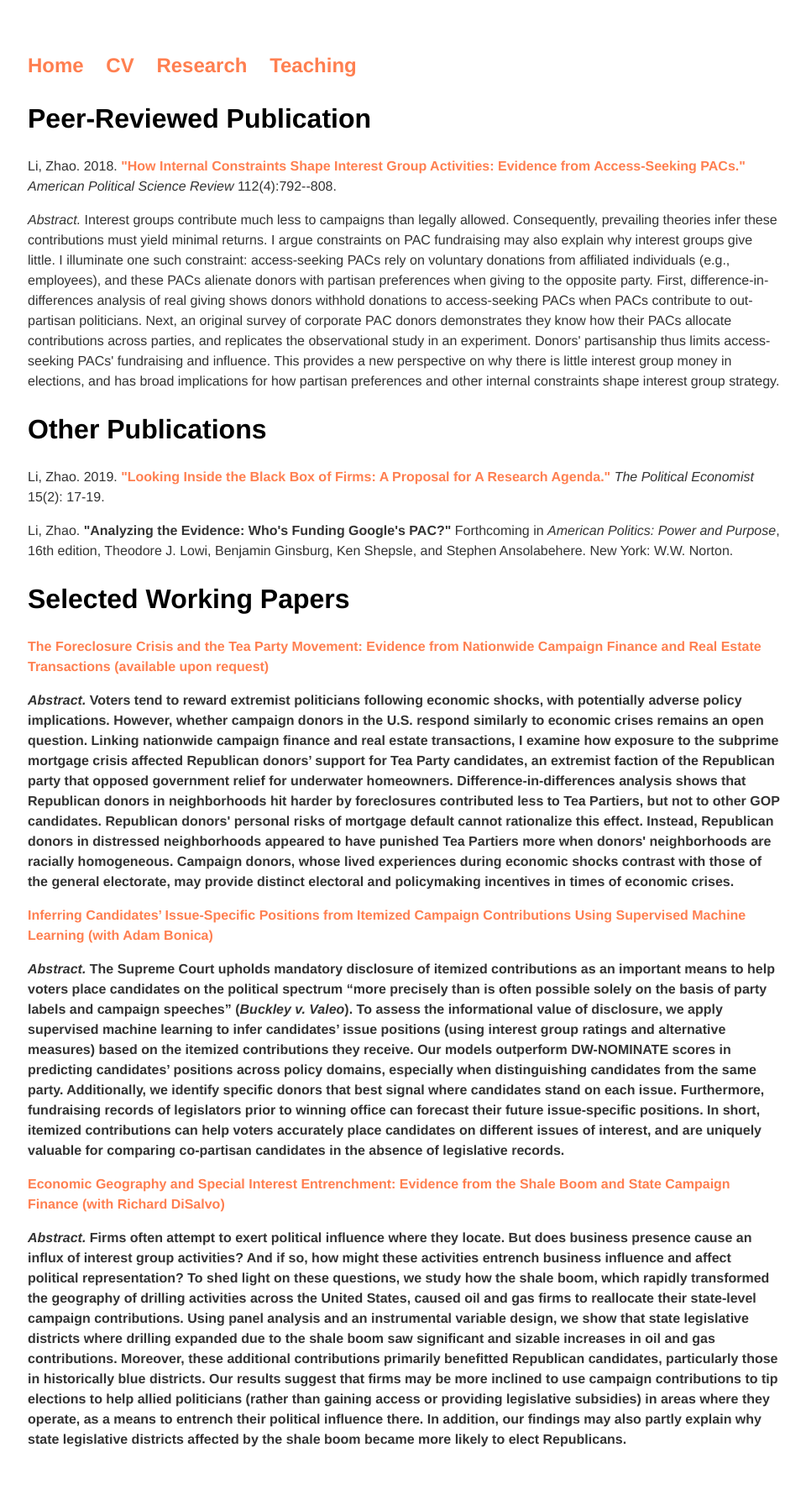
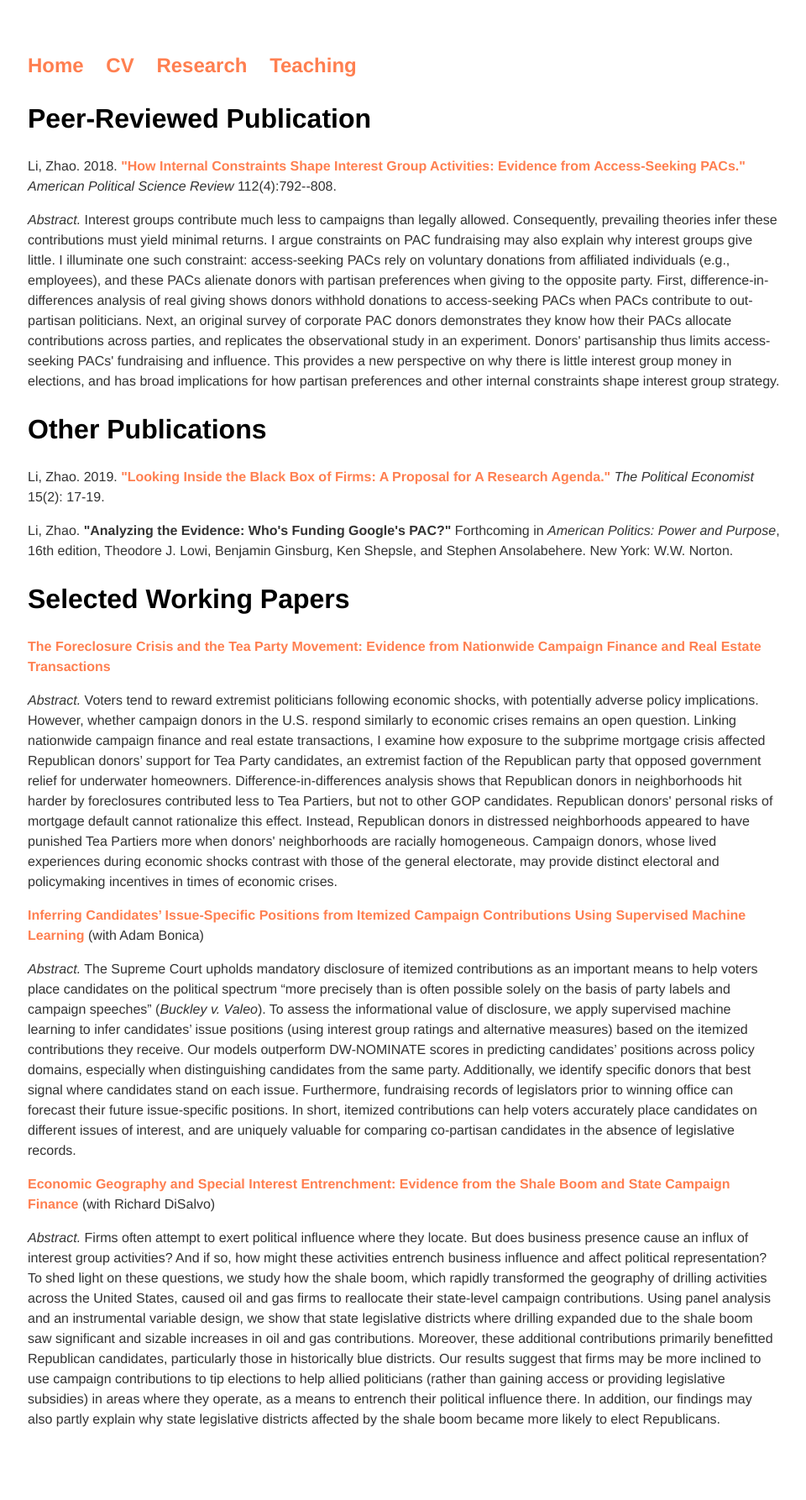
Before and after one commit to zhaoliresearch/zhaoliresearch.github.io, a Jekyll site: the page built from research/index.html, in a window 1280 px wide. Shown: the whole page at 84% size, without its empty margins (159-1119 px from the left). Built offline with Jekyll 4.4.1, drawn with Linux system fonts in a browser that asks for light colours; after the commit the page ends 1762 px from its top, so only the background shows below that.

Commit message:
Update index.html

```diff
--- a/research/index.html
+++ b/research/index.html
@@ -10,10 +10,10 @@
 <p>Li, Zhao. 2019. <b><a href="https://docs.google.com/viewer?a=v&pid=sites&srcid=dW1pY2guZWR1fHBvbGl0aWNhbC1lY29ub21pc3QtbmV3c2xldHRlcnxneDo2ZjY0NzVhMzJjNWE0NzZi">"Looking Inside the Black Box of Firms: A Proposal for A Research Agenda."</a></b> <i>The Political Economist</i> 15(2): 17-19.</p>
 <p>Li, Zhao. <b>"Analyzing the Evidence: Who's Funding Google's PAC?"</a></b> Forthcoming in <i>American Politics: Power and Purpose</i>, 16th edition, Theodore J. Lowi, Benjamin Ginsburg, Ken Shepsle, and Stephen Ansolabehere. New York: W.W. Norton.</p>
 <h2>Selected Working Papers </h2>
-<p><b><a href="https://www.dropbox.com/s/lizcouvz3aqu6am/Zhao%20Li_Housing%20Crash%20and%20Political%20Extremism.pdf?dl=0">The Foreclosure Crisis and the Tea Party Movement: Evidence from Nationwide Campaign Finance and Real Estate Transactions</b> (available upon request)</p>
+<p><b><a href="https://www.dropbox.com/s/lizcouvz3aqu6am/Zhao%20Li_Housing%20Crash%20and%20Political%20Extremism.pdf?dl=0">The Foreclosure Crisis and the Tea Party Movement: Evidence from Nationwide Campaign Finance and Real Estate Transactions</b> </a></p>
 <p><i>Abstract.</i> Voters tend to reward extremist politicians following economic shocks, with potentially adverse policy implications. However, whether campaign donors in the U.S. respond similarly to economic crises remains an open question. Linking nationwide campaign finance and real estate transactions, I examine how exposure to the subprime mortgage crisis affected Republican donors’ support for Tea Party candidates, an extremist faction of the Republican party that opposed government relief for underwater homeowners. Difference-in-differences analysis shows that Republican donors in neighborhoods hit harder by foreclosures contributed less to Tea Partiers, but not to other GOP candidates. Republican donors' personal risks of mortgage default cannot rationalize this effect. Instead, Republican donors in distressed neighborhoods appeared to have punished Tea Partiers more when donors' neighborhoods are racially homogeneous. Campaign donors, whose lived experiences during economic shocks contrast with those of the general electorate, may provide distinct electoral and policymaking incentives in times of economic crises.</p>
-<p><b><a href="https://www.dropbox.com/s/9b0g9fts8vtcvwl/Bonica%20and%20Li_APSA%202019%20paper.pdf?dl=0">Inferring Candidates’ Issue-Specific Positions from Itemized Campaign Contributions Using Supervised Machine Learning</b> (with Adam Bonica)</p>
+<p><b><a href="https://www.dropbox.com/s/9b0g9fts8vtcvwl/Bonica%20and%20Li_APSA%202019%20paper.pdf?dl=0">Inferring Candidates’ Issue-Specific Positions from Itemized Campaign Contributions Using Supervised Machine Learning</b></a> (with Adam Bonica)</p>
 <p><i>Abstract.</i> The Supreme Court upholds mandatory disclosure of itemized contributions as an important means to help voters place candidates on the political spectrum “more precisely than is often possible solely on the basis of party labels and campaign speeches” (<i>Buckley v. Valeo</i>). To assess the informational value of disclosure, we apply supervised machine learning to infer candidates’ issue positions (using interest group ratings and alternative measures) based on the itemized contributions they receive. Our models outperform DW-NOMINATE scores in predicting candidates’ positions across policy domains, especially when distinguishing candidates from the same party. Additionally, we identify specific donors that best signal where candidates stand on each issue. Furthermore, fundraising records of legislators prior to winning office can forecast their future issue-specific positions. In short, itemized contributions can help voters accurately place candidates on different issues of interest, and are uniquely valuable for comparing co-partisan candidates in the absence of legislative records.</p>
-<p><b><a href="https://www.dropbox.com/s/i3kvtsxf0hrptey/DiSalvo%20and%20Li%20%282020%29.pdf?dl=0">Economic Geography and Special Interest Entrenchment: Evidence from the Shale Boom and State Campaign Finance</b> (with Richard DiSalvo)</p>
+<p><b><a href="https://www.dropbox.com/s/i3kvtsxf0hrptey/DiSalvo%20and%20Li%20%282020%29.pdf?dl=0">Economic Geography and Special Interest Entrenchment: Evidence from the Shale Boom and State Campaign Finance</b></a> (with Richard DiSalvo)</p>
 <p><i>Abstract.</i> Firms often attempt to exert political influence where they locate. But does business presence cause an influx of interest group activities? And if so, how might these activities entrench business influence and affect political representation? To shed light on these questions, we study how the shale boom, which rapidly transformed the geography of drilling activities across the United States, caused oil and gas firms to reallocate their state-level campaign contributions. Using panel analysis and an instrumental variable design, we show that state legislative districts where drilling expanded due to the shale boom saw significant and sizable increases in oil and gas contributions. Moreover, these additional contributions primarily benefitted Republican candidates, particularly those in historically blue districts. Our results suggest that firms may be more inclined to use campaign contributions to tip elections to help allied politicians (rather than gaining access or providing legislative subsidies) in areas where they operate, as a means to entrench their political influence there. In addition, our findings may also partly explain why state legislative districts affected by the shale boom became more likely to elect Republicans.</p>
 </div><!-- /.blurb -->
```
